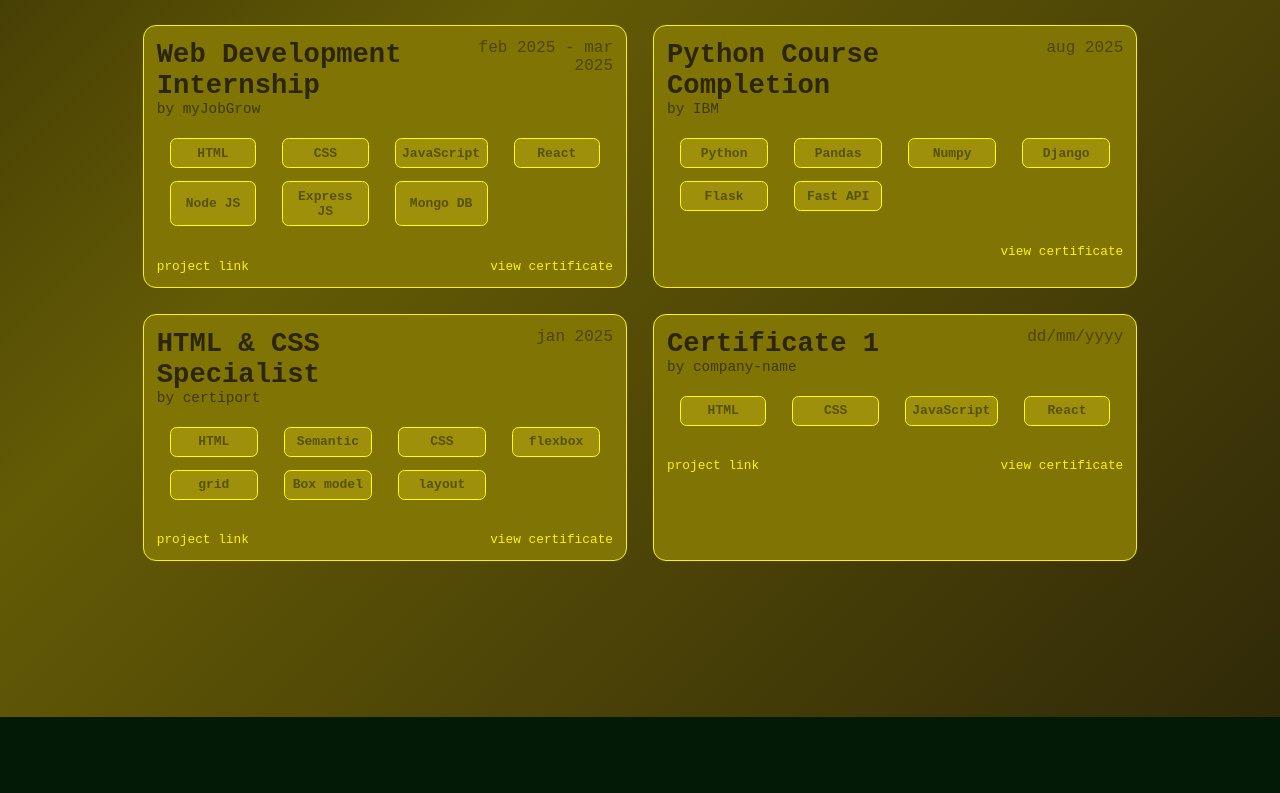
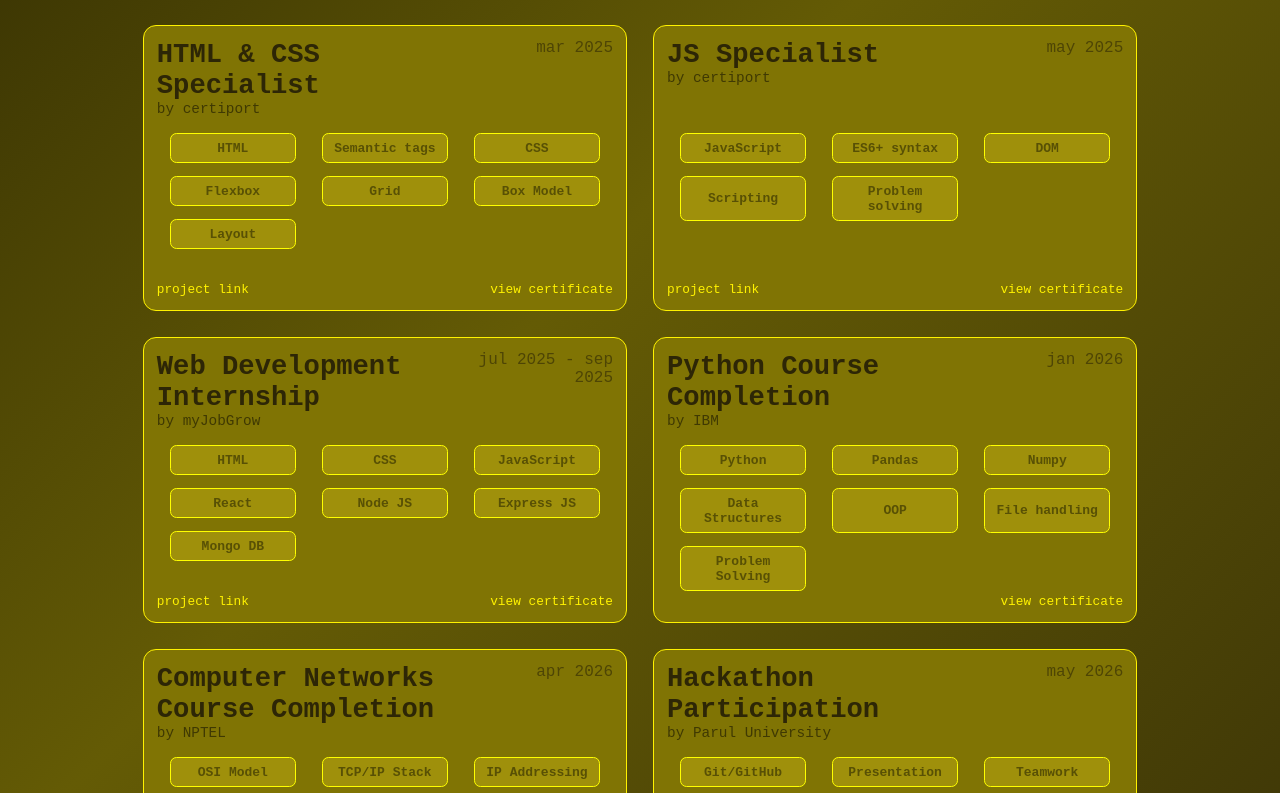
Before and after one commit to Dhruval-Kharshikar/portfolio, a React (Vite) app: page /certifications in a window 1280 px wide. Shown: the part 827-1620 px from the top of the page. Before the commit the page ends 1544 px from the top, so only its background shows below. Built offline with nearby package versions, Linux system fonts and the light colour scheme.

Commit message:
UI Improvement and additional changes

```diff
--- a/src/components/certifications.css
+++ b/src/components/certifications.css
@@ -98,20 +98,24 @@
     margin-top: 1em ;
     display: grid;
     grid-template-columns: repeat(2, 1fr);
+    grid-template-rows: repeat(3, 22em);
     gap: 2em;
 }
 
 .certificate-card{
+    position: relative;
     border: 1px solid #fff200;
     background-color: #807404;
     border-radius: 1em;
     padding: 1em;
     transition: all 0.4s ease;
+    padding-bottom: 4em;
 }
 .certificate-card:hover{
     box-shadow: 0 0 2em #807404;
 }
 .child-par{
+    height: 40%;
     display: flex;
     flex-direction: row-reverse;
     justify-content: space-between;
@@ -139,10 +143,13 @@
     }
 }
 .child-3{
+    display: flex;
+    justify-content: center;
+    align-items: center;
     .skill-stack{
         width: 100%;
         display: grid;
-        grid-template-columns: repeat(4, 1fr);
+        grid-template-columns: repeat(3, 1fr);
 
         .cert-skill{
             display: flex;
@@ -167,6 +174,11 @@
 }
 
 .child-4{
+    width: 100%;
+    position: absolute;
+    left: 0;
+    bottom: 0;
+    padding: 1em;
     margin-top: 2em;
     display: flex;
     justify-content: space-between;
--- a/src/components/certifications.jsx
+++ b/src/components/certifications.jsx
@@ -16,9 +16,25 @@ function Certifications({value, opv, setflag}) {
 
   const certificates = [
     {
+      title : "HTML & CSS Specialist",
+      org : "certiport",
+      date : "mar 2025",
+      skills : ['HTML','Semantic tags', 'CSS', 'Flexbox', 'Grid', 'Box Model', 'Layout'],
+      project : "dummy link",
+      view : ""
+    },
+    {
+      title : "JS Specialist",
+      org : "certiport",
+      date : "may 2025",
+      skills : ['JavaScript', 'ES6+ syntax', 'DOM', 'Scripting', 'Problem solving'],
+      project : "dummy link",
+      view : ""
+    },
+    {
       title : "Web Development Internship",
       org : "myJobGrow",
-      date : "feb 2025 - mar 2025",
+      date : "jul 2025 - sep 2025",
       skills : ['HTML', 'CSS', 'JavaScript', 'React', 'Node JS', 'Express JS', 'Mongo DB'],
       project : "dummy",
       view : ""
@@ -26,24 +42,32 @@ function Certifications({value, opv, setflag}) {
     {
       title : "Python Course Completion",
       org : "IBM",
-      date : "aug 2025",
-      skills : ['Python', 'Pandas', 'Numpy', 'Django', 'Flask', 'Fast API'],
+      date : "jan 2026",
+      skills : ['Python', 'Pandas', 'Numpy', 'Data Structures', 'OOP', 'File handling', 'Problem Solving'],
       project : "",
       view : ""
     },
     {
-      title : "HTML & CSS Specialist",
-      org : "certiport",
-      date : "jan 2025",
-      skills : ['HTML','Semantic', 'CSS', 'flexbox', 'grid', 'Box model', 'layout'],
+      title : "Computer Networks Course Completion",
+      org : "NPTEL",
+      date : "apr 2026",
+      skills : ['OSI Model', 'TCP/IP Stack', 'IP Addressing', 'Subnetting', 'Routing Protoco'],
+      project : "dummy",
+      view : ""
+    },
+    {
+      title : "Hackathon Participation",
+      org : "Parul University",
+      date : "may 2026",
+      skills : ['Git/GitHub', 'Presentation', 'Teamwork', 'Development', 'Ideation'],
       project : "dummy link",
       view : ""
     },
     {
-      title : "Certificate 1",
-      org : "company-name",
-      date : "dd/mm/yyyy",
-      skills : ['HTML', 'CSS', 'JavaScript', 'React'],
+      title : "Web Development Internship",
+      org : "Skill Orbit",
+      date : "july 2026",
+      skills : ['HTML', 'CSS', 'JavaScript', 'React', 'Node JS', 'Express JS', 'Mongo DB'],
       project : "dummy link",
       view : ""
     }
```
